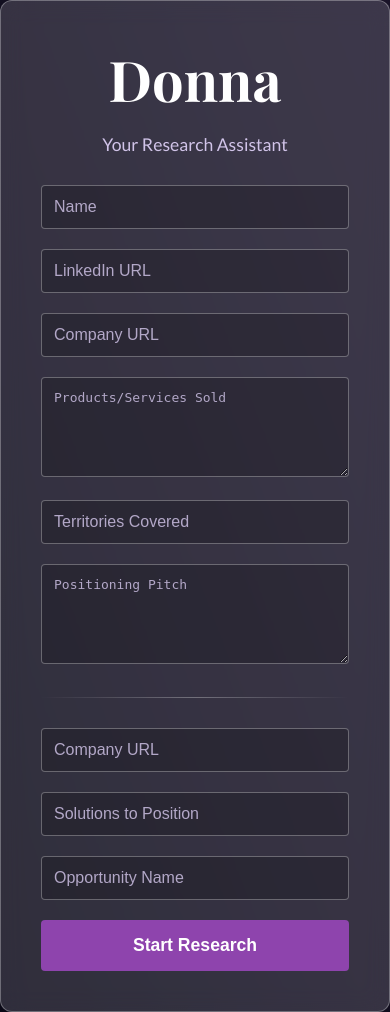
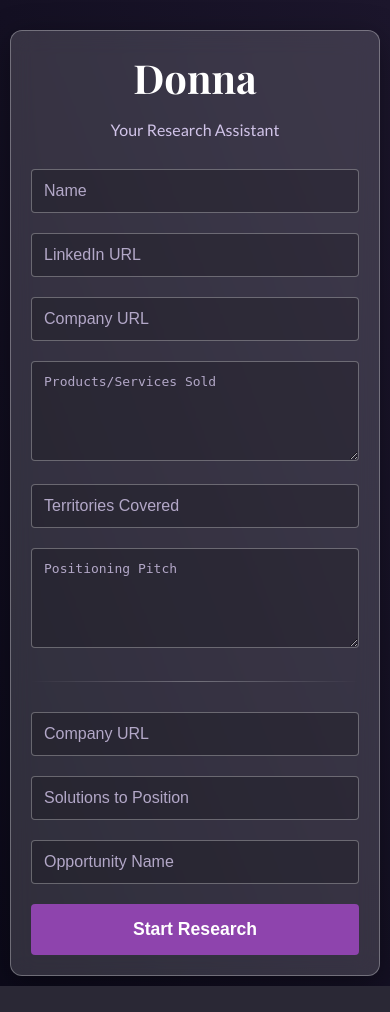
Before and after one commit to Dhruv-0506/Donna, a Flask app: page / in a window 390 px wide. After the commit the page ends 986 px from the top, so only its background shows below. Run offline with Flask 3, Linux system fonts and the light colour scheme.

Commit message:
Update style.css

```diff
--- a/static/style.css
+++ b/static/style.css
@@ -10,7 +10,11 @@ body {
     align-items: center;
     min-height: 100vh;
     margin: 0;
-    overflow: hidden;
+
+    /* UPDATED: Removed overflow:hidden to allow natural page scrolling if needed */
+    /* Added padding for smaller screens */
+    padding: 20px;
+    box-sizing: border-box; /* Ensures padding doesn't create overflow */
 
     /* Darker, richer background */
     background: #141E30;
@@ -20,7 +24,7 @@ body {
 .container {
     padding: 40px;
     border-radius: 12px;
-    width: 100%;
+    width: 100%; /* UPDATED: Width is now 100% of its parent */
     max-width: 700px;
 
     /* Frosted glass panel that stands out more */
@@ -168,7 +172,7 @@ button:hover {
     white-space: pre-wrap;
     line-height: 1.7;
     font-family: 'Menlo', 'Courier New', monospace;
-    max-height: 50vh;
+    max-height: 60vh; /* UPDATED: Slightly taller scroll box */
     overflow-y: auto;
 }
 
@@ -202,36 +206,55 @@ button:hover {
     background-color: rgba(255, 255, 255, 0.1);
 }
 
-
-/* ==================================================================== */
-/* === NEW: MODERN SCROLLBAR STYLING === */
-/* This targets the scrollbar in textareas and the output content box */
-
-/* The main scrollbar element */
 textarea::-webkit-scrollbar,
 #output-content::-webkit-scrollbar {
-  width: 10px; /* Thinner scrollbar */
+  width: 10px;
 }
 
-/* The track (the background of the scrollbar) */
 textarea::-webkit-scrollbar-track,
 #output-content::-webkit-scrollbar-track {
-  background: rgba(0, 0, 0, 0.2); /* A very subtle dark track */
+  background: rgba(0, 0, 0, 0.2);
   border-radius: 10px;
 }
 
-/* The thumb (the draggable part) */
 textarea::-webkit-scrollbar-thumb,
 #output-content::-webkit-scrollbar-thumb {
-  background-color: rgba(142, 68, 173, 0.5); /* Semi-transparent purple from the theme */
+  background-color: rgba(142, 68, 173, 0.5);
   border-radius: 10px;
   border: 2px solid transparent;
   background-clip: content-box;
 }
 
-/* Style the thumb on hover for better user feedback */
 textarea::-webkit-scrollbar-thumb:hover,
 #output-content::-webkit-scrollbar-thumb:hover {
-  background-color: rgba(142, 68, 173, 0.8); /* Make the thumb more opaque on hover */
+  background-color: rgba(142, 68, 173, 0.8);
+}
+
+/* ==================================================================== */
+/* === NEW: Media Query for Responsive Design === */
+/* This will apply to screens smaller than 768px (like tablets and phones) */
+@media (max-width: 768px) {
+    body {
+        /* Align items to the top on small screens instead of centering vertically */
+        align-items: flex-start;
+        padding: 10px; /* Less padding on the body */
+    }
+
+    .container {
+        padding: 20px; /* Less padding inside the panel */
+        margin-top: 20px; /* Add some space from the top */
+    }
+
+    .header h1 {
+        font-size: 2.5em; /* Make the main title smaller */
+    }
+
+    .header p {
+        font-size: 1em; /* Smaller subtitle */
+    }
+
+    #output-content {
+        max-height: 70vh; /* Allow the output box to be taller on mobile */
+    }
 }
 /* ==================================================================== */
```
